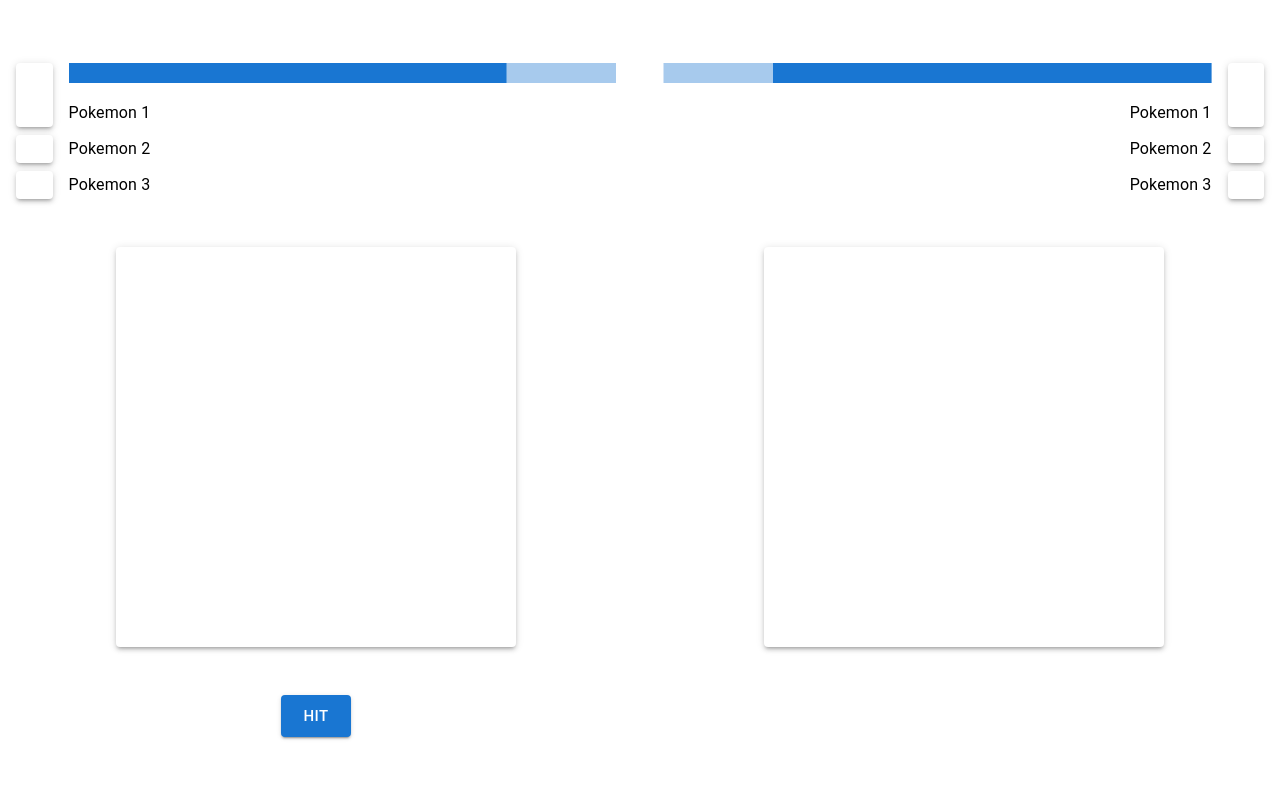
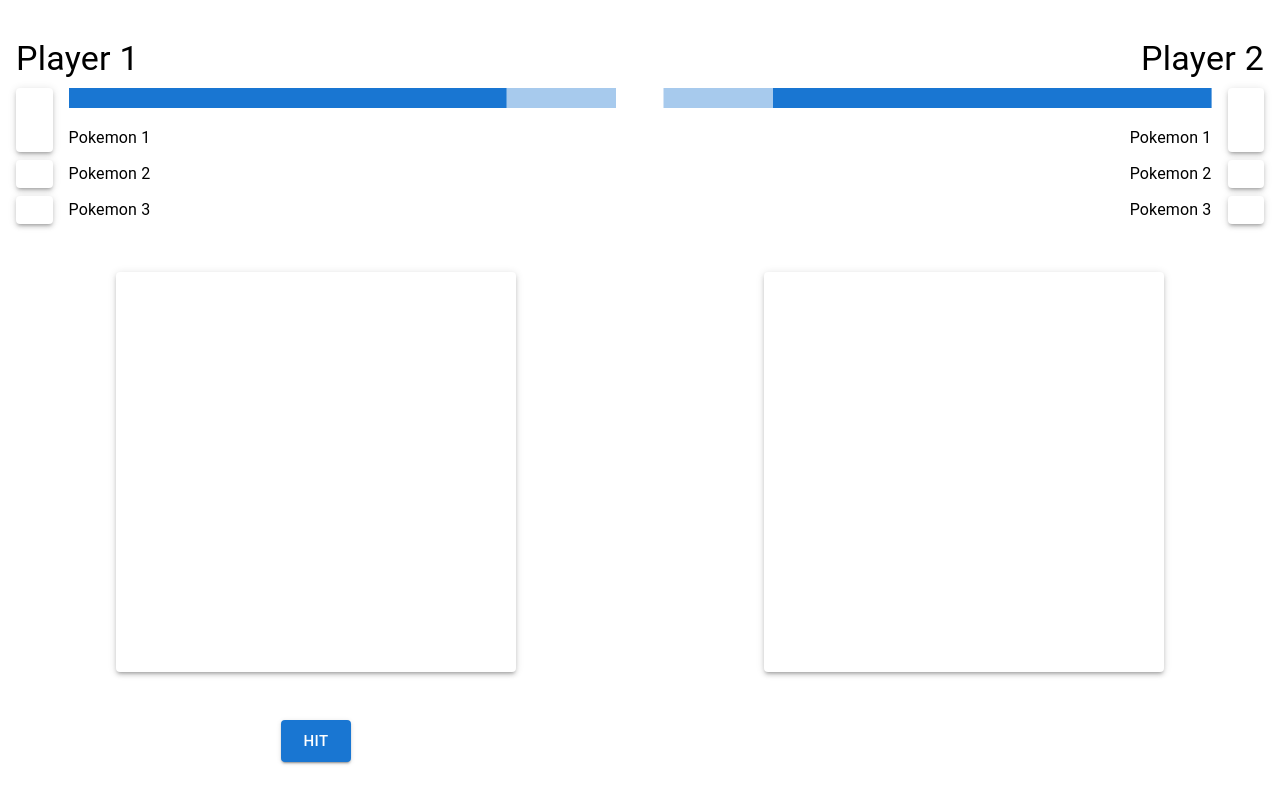
Before and after one commit to ricardotg34/pokemon-app, a React app: page / in a window 1280 px wide. Built offline with nearby package versions, Linux system fonts and the light colour scheme; the HTML template or start-up script is replaced by a standard one.

Commit message:
feat: add player name in fight page

```diff
--- a/src/components/TeamInfo.tsx
+++ b/src/components/TeamInfo.tsx
@@ -1,18 +1,22 @@
-import { Stack } from "@mui/material";
+import { Stack, Typography } from "@mui/material";
 import FighterInfo from "./FighterInfo";
 
-interface TeamInfoProps{
-  direction?: "left" | "right"
+interface TeamInfoProps {
+  direction?: "left" | "right";
+  trainerName: string;
 }
 
-const TeamInfo = ({direction = "left"}: TeamInfoProps) => {
+const TeamInfo = ({ direction = "left", trainerName }: TeamInfoProps) => {
   return (
     <Stack spacing={1}>
+      <Typography variant="h4" textAlign={direction}>
+        {trainerName}
+      </Typography>
       <FighterInfo direction={direction} name="Pokemon 1" active />
       <FighterInfo direction={direction} name="Pokemon 2" />
       <FighterInfo direction={direction} name="Pokemon 3" />
     </Stack>
   );
-}
+};
 
-export default TeamInfo
+export default TeamInfo;
--- a/src/pages/FightPage.tsx
+++ b/src/pages/FightPage.tsx
@@ -6,10 +6,10 @@ const FightPage = () => {
   return (
     <Grid container width="100vw" spacing={6} padding={2}>
       <Grid size={6}>
-        <TeamInfo />
+        <TeamInfo trainerName="Player 1" />
       </Grid>
       <Grid size={6}>
-        <TeamInfo direction="right" />
+        <TeamInfo trainerName="Player 2" direction="right" />
       </Grid>
       <Grid size={6} display="flex" justifyContent="center">
         <Paper elevation={3} sx={{ height: 400, aspectRatio: "1 / 1" }}  />
```
